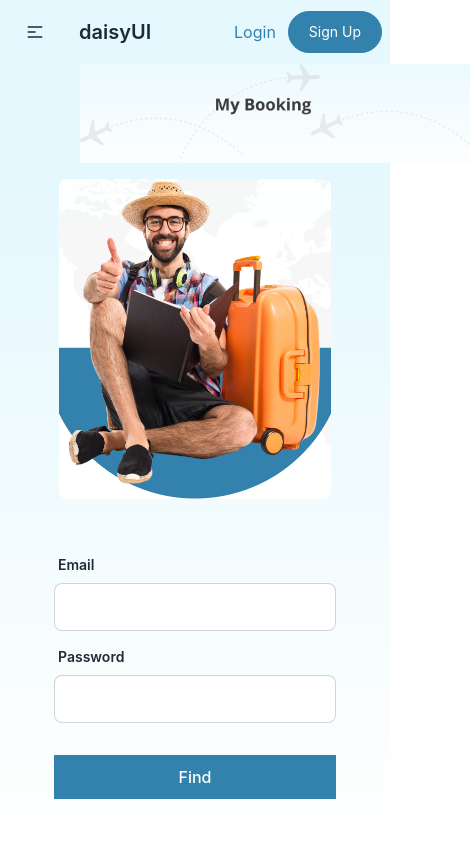
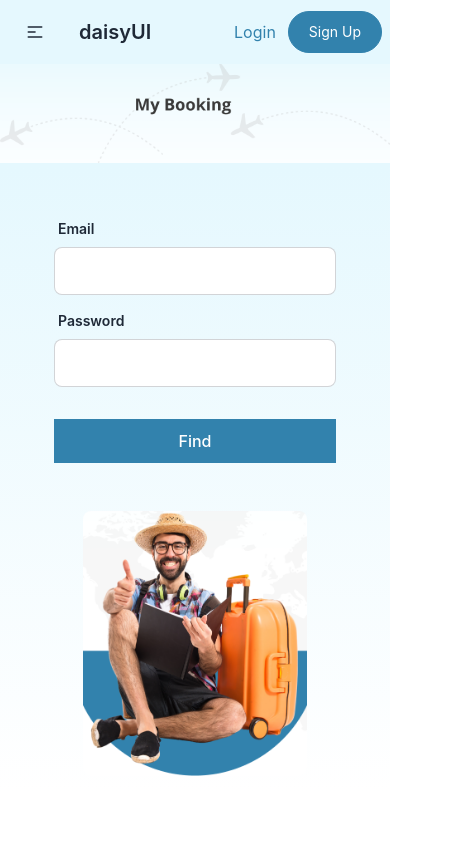
Before and after one commit to rhnchowdhury/Agumentik-Frontend-assignment, a React (Create React App) app: page /booking in a window 390 px wide. Shown: the top 844 px of the page, 470 px wide, since content can reach past the window. Built offline with nearby package versions, Linux system fonts and the light colour scheme.

Commit message:
booking responsive

```diff
--- a/src/Components/Pages/Booking/Booking.js
+++ b/src/Components/Pages/Booking/Booking.js
@@ -4,11 +4,11 @@ import img2 from '../../../assets/book-plane.png';
 
 const Booking = () => {
     return (
-        <div style={{ background: 'linear-gradient(180deg, #E5F8FE 14.25%, rgba(255, 255, 255, 0) 100%)' }}>
-            <img src={img2} alt="" className='ml-20' style={{ background: "#E5F8FE" }} />
+        <div className='mb-16' style={{ background: 'linear-gradient(180deg, #E5F8FE 14.25%, rgba(255, 255, 255, 0) 100%)' }}>
+            <img src={img2} alt="" className='lg:ml-20' style={{ background: "#E5F8FE" }} />
             <div className="hero">
-                <div className="hero-content flex-col lg:flex-row">
-                    <img src={img1} alt='' className="max-w-sm h-80 rounded-lg" />
+                <div className="hero-content flex-col-reverse lg:flex-row">
+                    <img src={img1} alt='' className="w-56 lg:w-full lg:h-80 rounded-lg" />
                     <div className="card flex-shrink-0 w-full max-w-sm">
                         <div className="card-body">
                             <div className="form-control">
```
